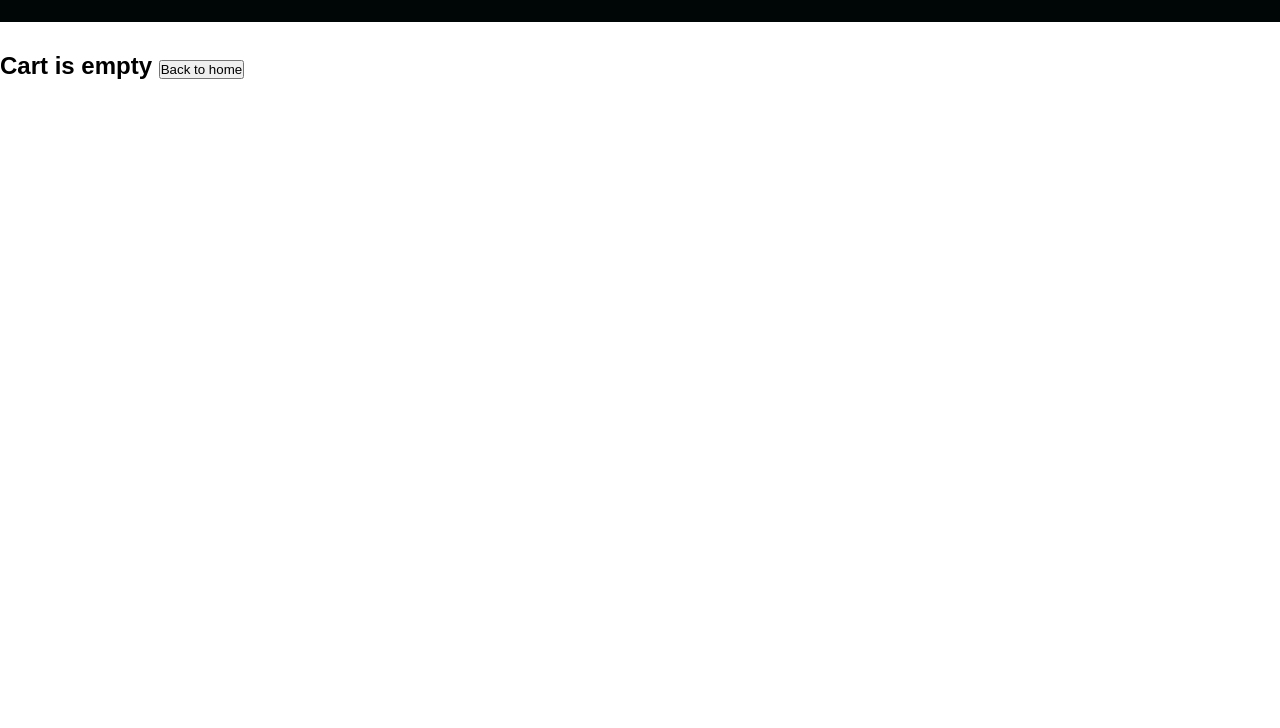
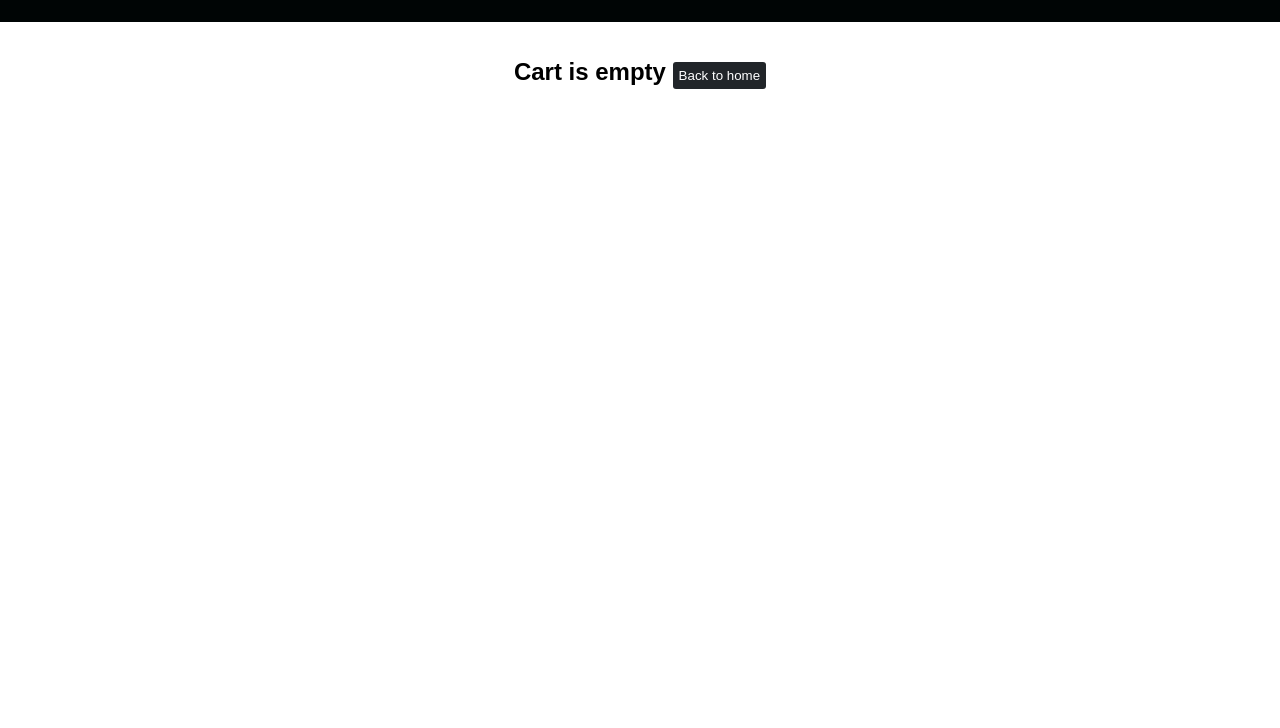
Before and after one commit to orbanjames/SHOPPING-STORE, a plain HTML site: page cart.html in a window 1280 px wide. Shown: the part 72-800 px from the top of the page. Drawn offline with nearby package versions, Linux system fonts and the light colour scheme.

Commit message:
more updates

```diff
--- a/src/cart.js
+++ b/src/cart.js
@@ -10,15 +10,14 @@ let calculation = () => {
 
 calculation()
 let generateCartItems = () => {
- if (basket.length !==0){
-
- } else{
-  shoppingCart.innerHTML = ``;
-  label.innerHTML = ` <h2>Cart is empty
-  <a href = "index.htm">
+  if (basket.length !== 0) {
+  } else {
+    shoppingCart.innerHTML = ``
+    label.innerHTML = ` <h2>Cart is empty
+  <a href = "index.html">
   <button class = "HomeBtn">Back to home</button> </a>
 
-  `;
- }
+  `
+  }
 }
-generateCartItems();
+generateCartItems()
--- a/src/style.css
+++ b/src/style.css
@@ -114,3 +114,17 @@ a{
 /**
 *! style rules for label and some buttons
 **/
+.text-center{
+  text-align: center;
+  margin-bottom: 20px;
+}
+
+.HomeBtn{
+  background-color: #212529;
+  color: white;
+  border: none;
+  padding: 6px;
+  border-radius: 3px;
+  cursor: progress;
+  margin-top: 10px;
+}
```
